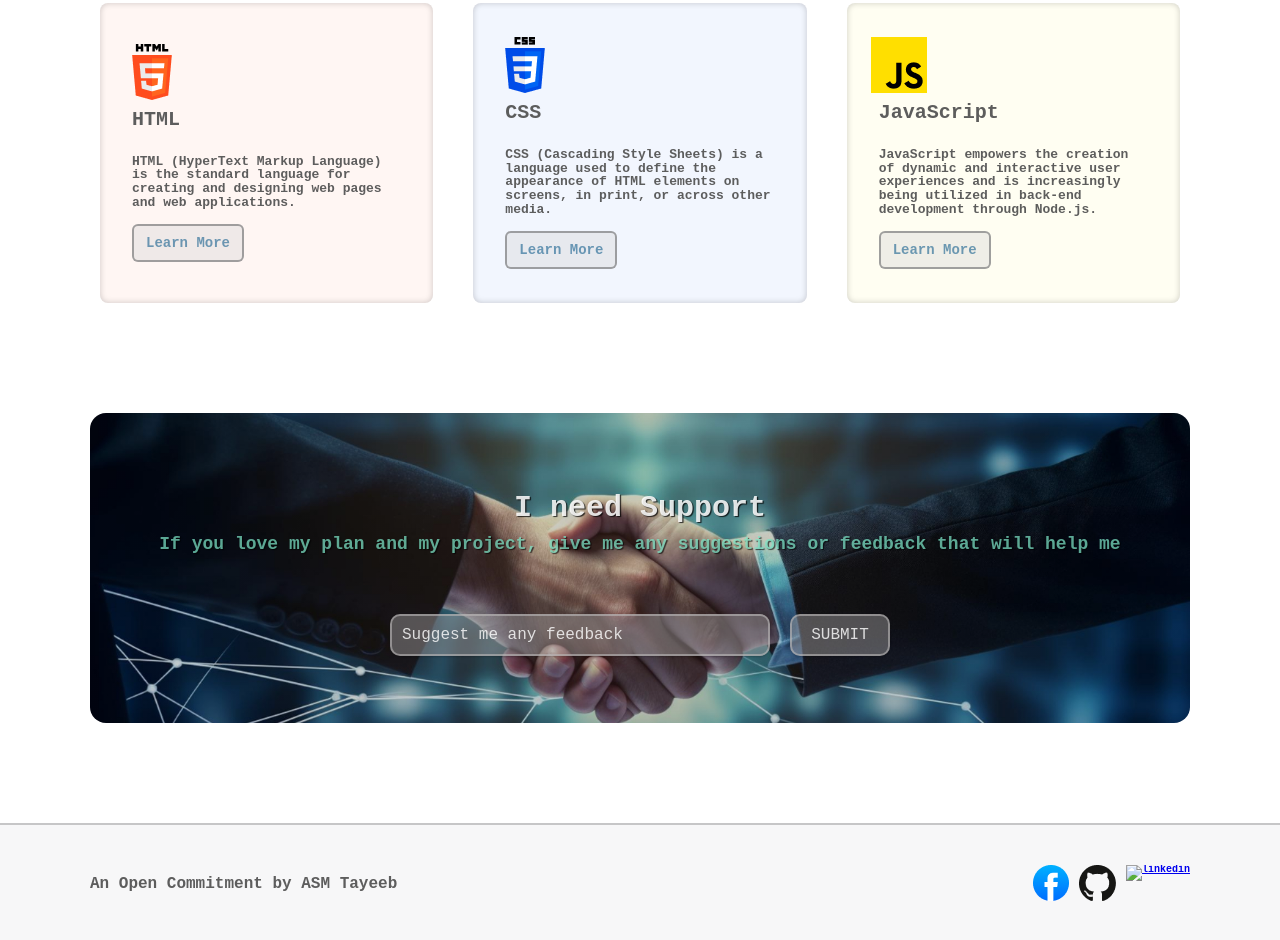
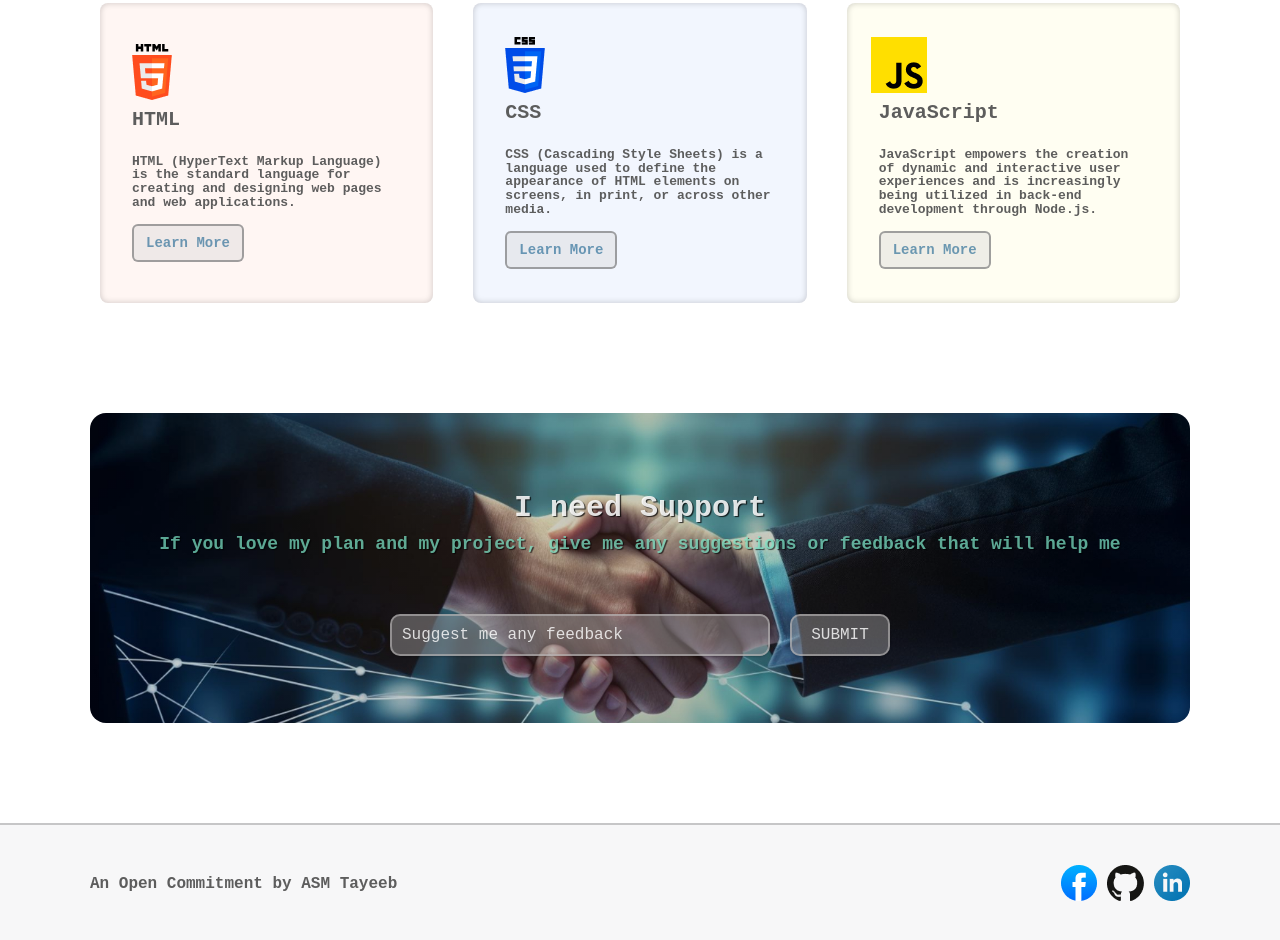
Before and after one commit to ASM-Tayeeb/Assignment, a plain HTML site: page index.html in a window 1280 px wide. Shown: the part 2968-3908 px from the top of the page. Drawn offline with Linux system fonts and the light colour scheme; a web font is replaced by a local one.

Commit message:
Commit for ninth times

```diff
--- a/index.html
+++ b/index.html
@@ -190,7 +190,7 @@
       <img src="icons/github.png" alt="github" />
     </a>
     <a href="https://www.linkedin.com/" target="_blank">
-      <img src="icons/linkedin-icon 1.png 1.png" alt="linkedin" />
+      <img src="./icons/linkedin-icon 1.png" alt="linkedin" />
     </a>
   </div>
 </div>
```
